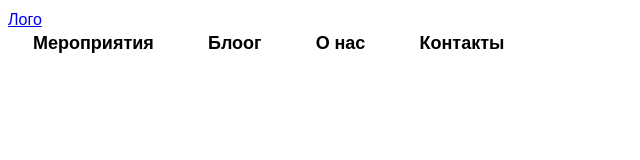
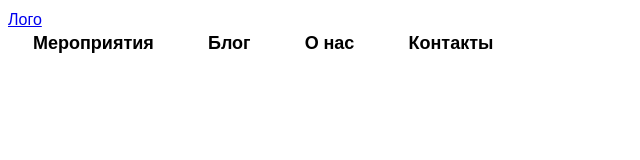
Before and after one commit to inKIVI/inkivi.github.io, a plain HTML site: page index.html in a window 1280 px wide. Shown: the full height of the page, 0-640 px from the left. Drawn offline with nearby package versions, Linux system fonts and the light colour scheme.

Commit message:
Update index.html

```diff
--- a/index.html
+++ b/index.html
@@ -13,7 +13,7 @@
         <a href="index.html" class="page-header__logo">Лого</a>
         <nav class="page-header__nav">
             <a href="#" class="page-header__nav-link">Мероприятия</a>
-            <a href="#" class="page-header__nav-link">Блоог</a>
+            <a href="#" class="page-header__nav-link">Блог</a>
             <a href="#" class="page-header__nav-link">О нас</a>
             <a href="#" class="page-header__nav-link">Контакты</a>
         </nav>
```
